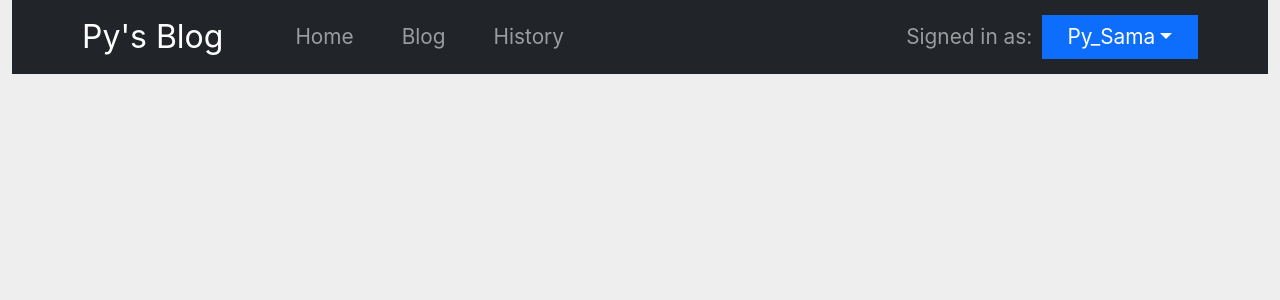
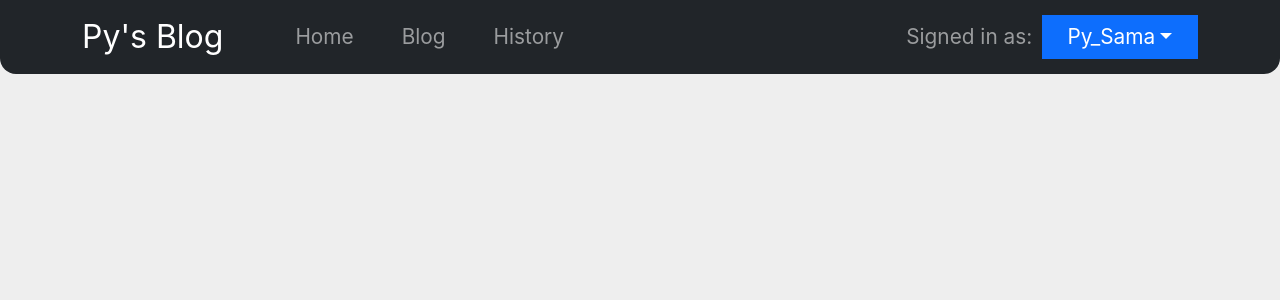
Before and after one commit to rashadmin/py_blog, a React (Create React App) app: page / in a window 1280 px wide. Shown: the top 300 px of the page. Built offline with nearby package versions, Linux system fonts and the light colour scheme.

Commit message:
adjusted the header padding and border radius bottom

```diff
--- a/src/index.css
+++ b/src/index.css
@@ -1,3 +1,7 @@
+
+.App{
+  padding: 0;
+}
 
 
 body {
@@ -20,6 +24,8 @@ code {
   font-size: 1.3rem;
   background-color: #162447;
   color: #FFFFFF;
+  border-bottom-right-radius: 1rem;
+  border-bottom-left-radius: 1rem;
 }
 
 .header  .navbar-brand{
```
